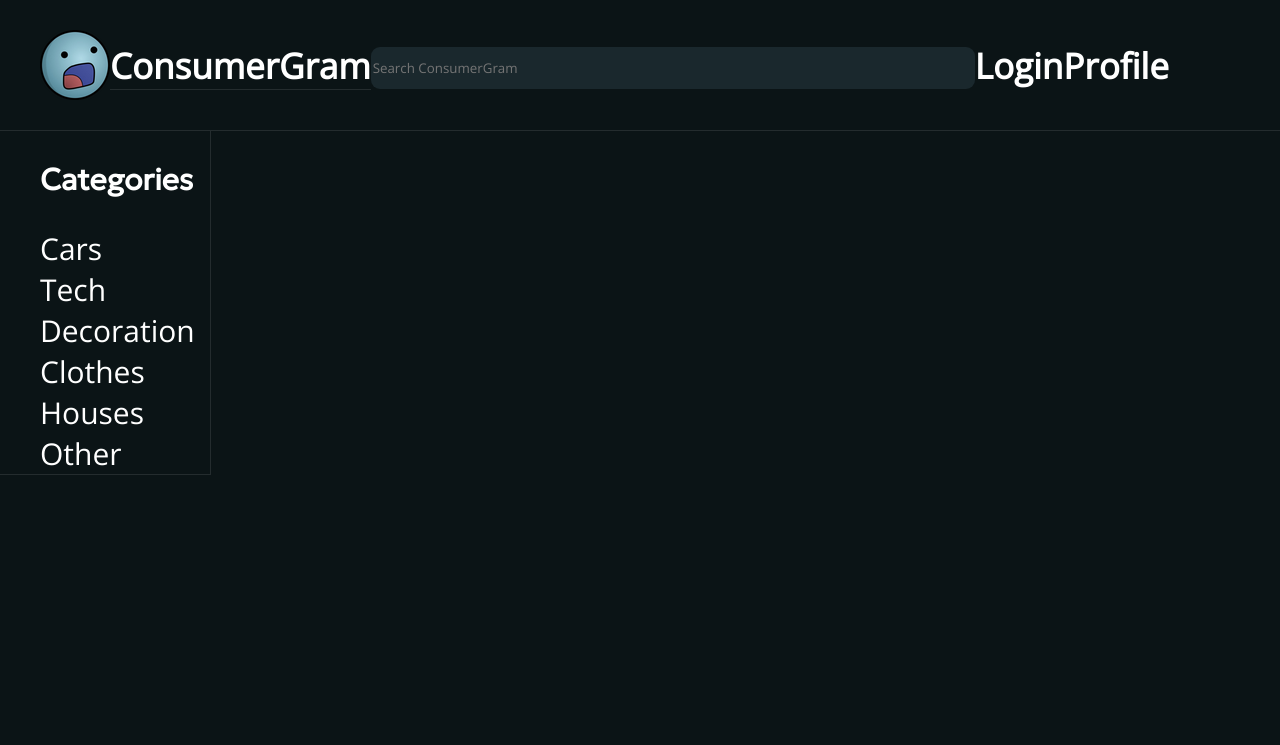
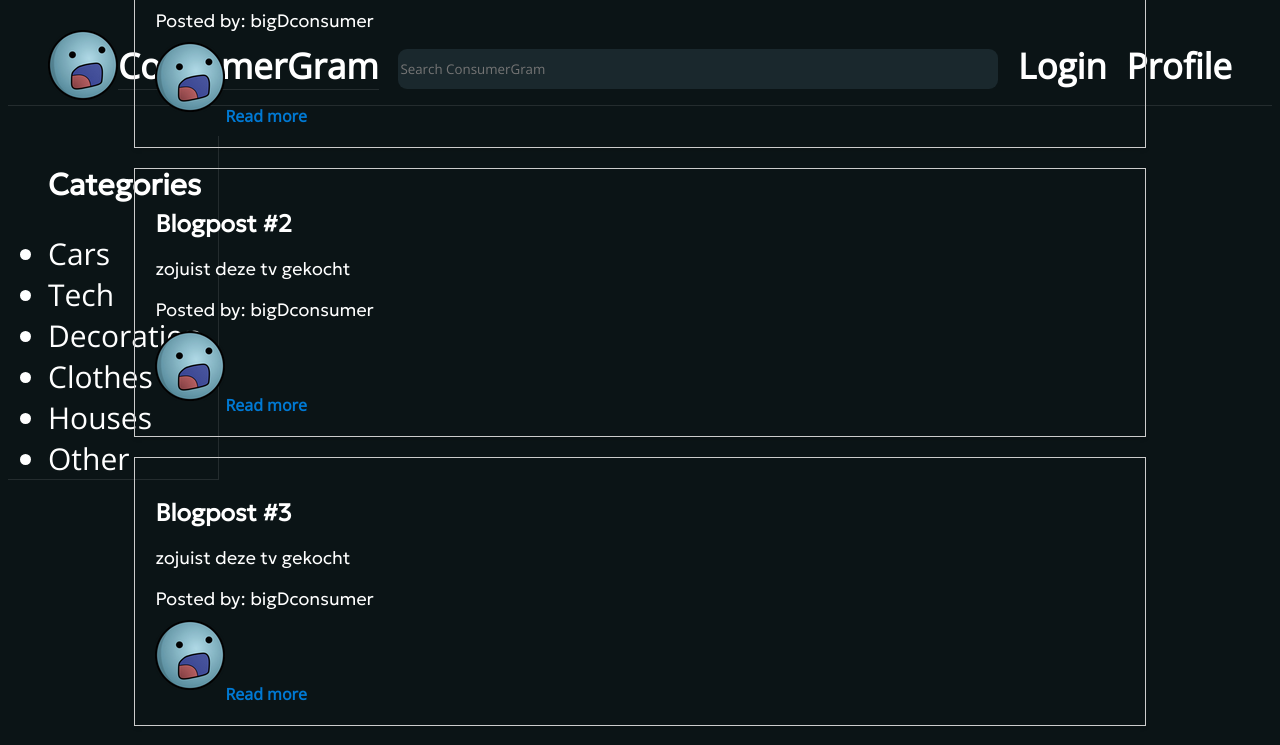
Before and after one commit to rayzathegrave/ConsumerGram, a React (Vite) app: page / in a window 1280 px wide. Shown: the top 745 px of the page. Built offline with nearby package versions, Linux system fonts and the light colour scheme.

Commit message:
post toevoegen met json bestand toegevoegd

```diff
--- a/src/App.jsx
+++ b/src/App.jsx
@@ -12,7 +12,7 @@ function App() {
 
     return (
         <>
-            <body>
+
             <Nav />
 
             <Routes>
@@ -24,7 +24,7 @@ function App() {
                 <Route path="*" element={<div><Helmet><title>ConsumerGram | NotFound</title></Helmet><NotFound /></div>}/>
 
             </Routes>
-        </body>
+
         </>
     )
 }
--- a/src/components/categories/Categories.jsx
+++ b/src/components/categories/Categories.jsx
@@ -3,6 +3,7 @@ import './Categories.css';
 function Categories() {
     return (
         <>
+
             <ul className="catlist">
                 <h3>Categories</h3>
                 <li>Cars</li>
--- a/src/components/navigation/Nav.css
+++ b/src/components/navigation/Nav.css
@@ -3,27 +3,7 @@
 }
 
 .active-link {
-
     border-bottom: #242C2E solid 1px;
-}
-
-nav {
-
-    display: flex;
-    justify-content: space-between;
-
-    border-bottom: #242C2E solid 1px;
-
-}
-
-ul {
-    display: flex;
-    justify-content: space-between;
-    flex-basis: 30%;
-    align-items: center;
-    list-style-type: none;
-
-
 }
 
 nav ul a,
@@ -38,6 +18,19 @@ nav a {
     font-weight: 700;
 }
 
+nav ul {
+    display: flex;
+    padding-right: 40px;
+    padding-bottom: 5px;
+    justify-content: space-between;
+    list-style-type: none;
+    border-bottom: #242C2E solid 1px;
+
+
+}
+
+
+
 .searchbar {
     border-radius: 9px;
     width: 600px;
@@ -46,4 +39,93 @@ nav a {
     border: none;
     background-color: #1A282D;
     color: white;
+
 }
+
+.mainlogo {
+    display: flex;
+    align-items: center;
+    justify-content: space-around;
+    /*border: 3px solid white;*/
+}
+
+.brandname {
+    display: flex;
+    align-items: center;
+    /*border: 3px solid white;*/
+}
+
+.search {
+    display: flex;
+    align-items: center;
+    justify-self: center;
+    /*border: 3px solid white;*/
+
+}
+
+.navlogin {
+    display: flex;
+    align-items: center;
+    /*border: 3px solid white;*/
+}
+
+.navprofile {
+    display: flex;
+    align-items: center;
+    /*border: 3px solid white;*/
+}
+
+
+
+
+
+
+/*.default-link {*/
+/*    border-bottom: 1px solid transparent;*/
+/*}*/
+
+/*.active-link {*/
+
+/*    border-bottom: #242C2E solid 1px;*/
+/*}*/
+
+/*nav {*/
+
+/*    display: flex;*/
+/*    justify-content: space-between;*/
+
+/*    border-bottom: #242C2E solid 1px;*/
+
+/*}*/
+
+/*ul {*/
+/*    display: flex;*/
+/*    justify-content: space-between;*/
+/*    flex-basis: 30%;*/
+/*    align-items: center;*/
+/*    list-style-type: none;*/
+
+
+/*}*/
+
+/*nav ul a,*/
+/*nav ul a:visited {*/
+
+/*    text-decoration: none;*/
+/*}*/
+
+/*nav a {*/
+/*    font-size: 35px;*/
+/*    color: white;*/
+/*    font-weight: 700;*/
+/*}*/
+
+/*.searchbar {*/
+/*    border-radius: 9px;*/
+/*    width: 600px;*/
+/*    height: 40px;*/
+/*    !*background-color: hsla(200, 26%, 35%, 0.8);*!*/
+/*    border: none;*/
+/*    background-color: #1A282D;*/
+/*    color: white;*/
+/*}*/
--- a/src/components/navigation/Nav.jsx
+++ b/src/components/navigation/Nav.jsx
@@ -6,32 +6,42 @@ function Nav() {
     return (
         <>
 
-            <div className="navi">
             <nav>
 
                 <ul>
+
+                    <div className="mainlogo">
                         <img src="src/assets/logo-consumergram.png" alt="logo-consumergram"/>
+
                         <li><NavLink to="/"
                                      className={({isActive}) => isActive === true ? 'active-link' : 'default-link'}>ConsumerGram</NavLink>
                         </li>
+                    </div>
 
                     <div className="search">
                         <form action="">
-                                <input className="searchbar" placeholder="Search ConsumerGram"/>
+                            <input className="searchbar" type="search" placeholder="Search ConsumerGram"/>
                         </form>
                     </div>
 
+
+                    <div className="navlogin">
                         <li><NavLink to="/Login"
                                      className={({isActive}) => isActive === true ? 'active-link' : 'default-link'}>Login</NavLink>
                         </li>
+                    </div>
+
+
+                    <div className="navprofile">
                         <li><NavLink to="/Profile"
                                      className={({isActive}) => isActive === true ? 'active-link' : 'default-link'}>Profile</NavLink>
                         </li>
+                    </div>
+
                 </ul>
 
+            </nav>
 
-                </nav>
-            </div>
         </>
     );
 }
--- /dev/null
+++ b/src/components/post/Post.css
@@ -0,0 +1,50 @@
+p {
+    color: white;
+}
+
+h2 {
+    color: white;
+}
+
+.postContainerOuter {
+    display: flex;
+    justify-content: center;
+    align-items: center;
+    height: 100vh;
+}
+
+
+
+.inner-content-container {
+    width: 80%;
+}
+
+.blog-post {
+    border: 1px solid #ccc;
+    padding: 20px;
+    margin: 20px 0;
+    box-shadow: 0 2px 4px rgba(0, 0, 0, 0.1);
+}
+
+.blog-post h2 {
+    font-size: 1.5rem;
+    margin-bottom: 10px;
+}
+
+.blog-post p {
+    margin-bottom: 10px;
+}
+
+.blog-post img {
+    max-width: 100%;
+    height: auto;
+    margin-bottom: 10px;
+}
+
+.blog-post a {
+    color: #0079d3;
+    text-decoration: none;
+    font-weight: bold;
+    display: inline-block;
+    margin-top: 10px;
+}
--- /dev/null
+++ b/src/components/post/Post.jsx
@@ -0,0 +1,26 @@
+// import React from 'react';
+import { Link } from 'react-router-dom';
+import posts from '../../constans/Data.json';
+import './Post.css';  // Zorg ervoor dat het juiste pad naar je CSS-bestand is opgegeven
+
+function Post() {
+    return (
+        <>
+            <section className="postContainerOuter">
+                <div className="inner-content-container">
+                    {posts.map((post) => (
+                        <div key={post.id} className="blog-post">
+                            <h2>Blogpost #{post.id}</h2>
+                            <p>{post.caption}</p>
+                            <p>Posted by: {post.postedBy}</p>
+                            <img src={post.imgPath} alt={post.caption} />
+                            <Link to={`/blog/${post.id}`}>Read more</Link>
+                        </div>
+                    ))}
+                </div>
+            </section>
+        </>
+    );
+}
+
+export default Post;
--- /dev/null
+++ b/src/constans/Data.json
@@ -0,0 +1,66 @@
+[
+  {
+    "id": 1,
+    "caption": "zojuist deze tv gekocht",
+    "imgPath": "src/assets/logo-consumergram.png",
+    "postedBy": "bigDconsumer",
+    "categories": "Tech"
+  },
+  {
+    "id": 2,
+    "caption": "zojuist deze tv gekocht",
+    "imgPath": "src/assets/logo-consumergram.png",
+    "postedBy": "bigDconsumer",
+    "categories": "Tech"
+
+  },
+  {
+    "id": 3,
+    "caption": "zojuist deze tv gekocht",
+    "imgPath": "src/assets/logo-consumergram.png",
+    "postedBy": "bigDconsumer",
+    "categories": "Tech"
+
+  },
+
+  {
+
+    "id": 4,
+    "caption": "zojuist deze tv gekocht",
+    "imgPath": "src/assets/logo-consumergram.png",
+    "postedBy": "bigDconsumer",
+    "categories": "Tech"
+  },
+
+  {
+
+    "id": 5,
+    "caption": "zojuist deze tv gekocht",
+    "imgPath": "src/assets/logo-consumergram.png",
+    "postedBy": "bigDconsumer",
+    "categories": "Tech"
+  },
+
+  {
+
+    "id": 6,
+    "caption": "zojuist deze tv gekocht",
+    "imgPath": "src/assets/logo-consumergram.png",
+    "postedBy": "bigDconsumer",
+    "categories": "Tech"
+  },
+
+  {
+
+    "id": 7,
+    "caption": "zojuist deze tv gekocht",
+    "imgPath": "src/assets/logo-consumergram.png",
+    "postedBy": "bigDconsumer",
+    "categories": "Tech"
+  }
+
+
+
+
+
+]
--- a/src/pages/home/Home.jsx
+++ b/src/pages/home/Home.jsx
@@ -1,5 +1,6 @@
 import './Home.css';
 import Categories from "../../components/categories/Categories.jsx";
+import Post from "../../components/post/Post.jsx";
 
 
 function Home() {
@@ -10,6 +11,8 @@ function Home() {
                 <Categories/>
             </div>
 
+            <Post/>
+
 
         </>
     );
--- a/src/pages/login/Login.css
+++ b/src/pages/login/Login.css
@@ -4,15 +4,6 @@
 }
 
 
-body {
-    margin: 0;
-    padding: 0;
-    overflow: hidden;
-    background: rgb(24,42,46);
-    background: linear-gradient(90deg, rgba(21,24,28,1)  0%, rgba(24,42,46,1)  100%);
-
-    background-repeat: no-repeat;
-}
 
 .signupSection {
     border-radius: 25px 25px 25px 25px;
```
Also changed, not shown: src/components/categories/Categories.css (line endings or trailing spaces). Lines whose indentation alone changed are shown as unchanged.
